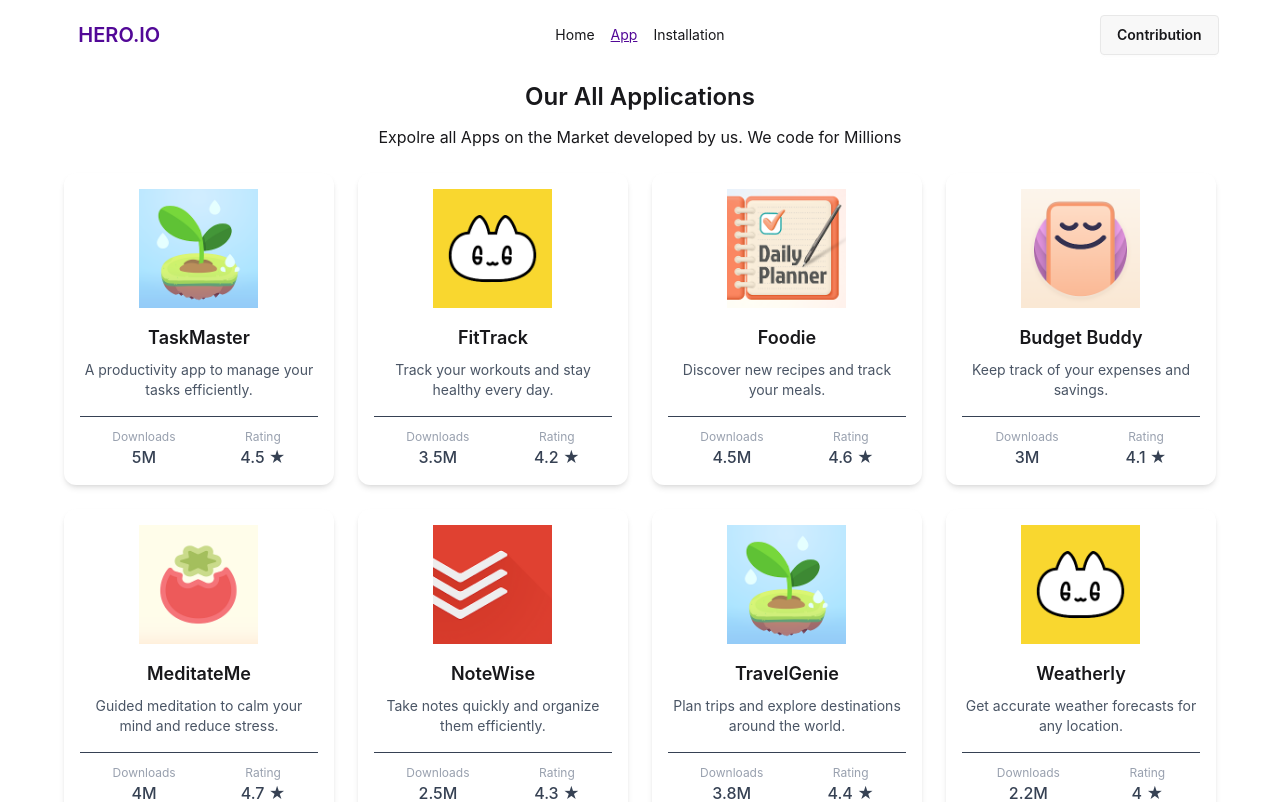
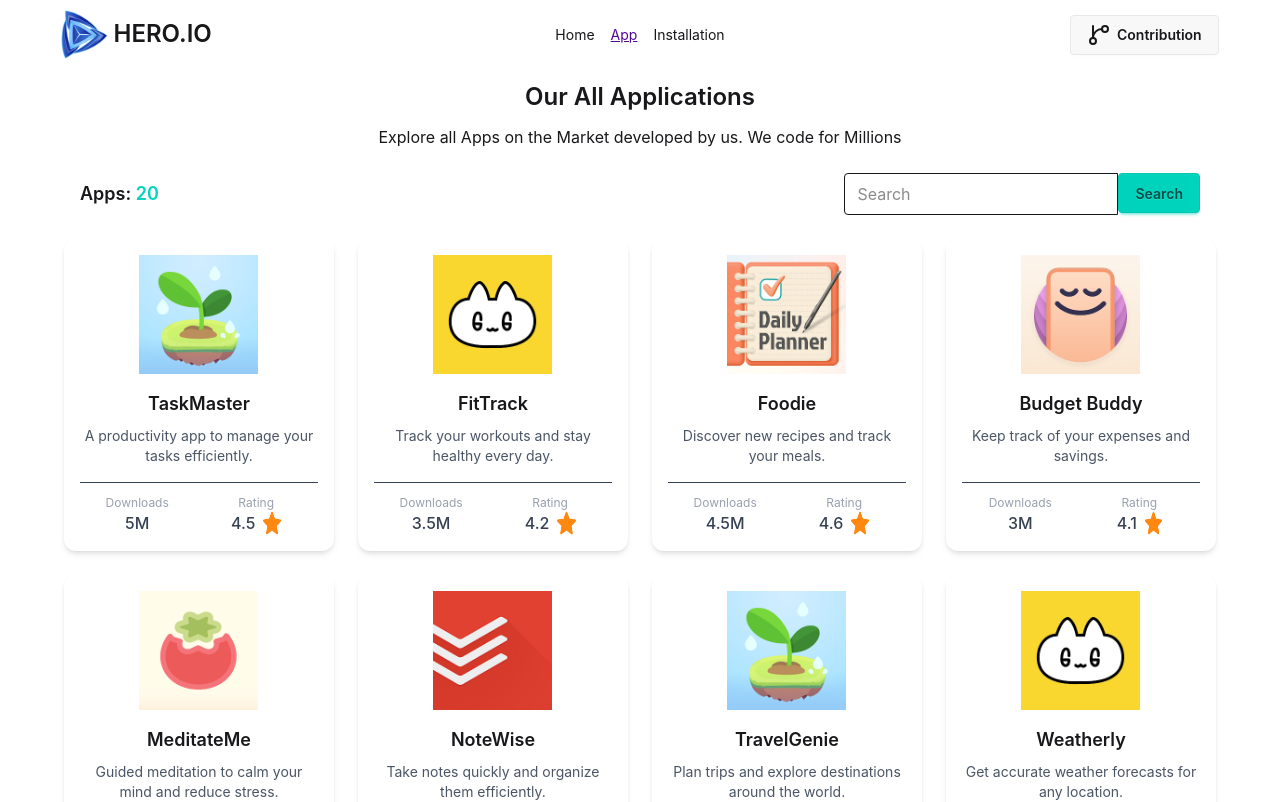
Before and after one commit to YeacinSanto/hero-app, a React (Vite) app: page /app in a window 1280 px wide. Shown: the top 802 px of the page. Built offline with nearby package versions, Linux system fonts and the light colour scheme.

Commit message:
implementing icons and image

```diff
--- a/package.json
+++ b/package.json
@@ -12,6 +12,7 @@
   "dependencies": {
     "@tailwindcss/vite": "^4.2.2",
     "lucide": "^1.3.0",
+    "lucide-react": "^1.7.0",
     "react": "^19.2.4",
     "react-dom": "^19.2.4",
     "react-icon": "^1.0.0",
--- a/src/Components/AppDetails/AppDetails.jsx
+++ b/src/Components/AppDetails/AppDetails.jsx
@@ -5,17 +5,14 @@ const AppDetails = () => {
     const { id } = useParams();
     const data = useLoaderData();
 
-    // Find the current app first
+
     const app = data.find(app => app.id == id);
 
-    if (!app) {
-        return <p className="text-center mt-10">App not found</p>;
-    }
 
-    // Initialize button state based on localStorage
+
     const [clicked, setClicked] = useState(() => {
         const installedApps = JSON.parse(localStorage.getItem("installedApps") || "[]");
-        return installedApps.some(a => a.id === id); // true if already installed
+        return installedApps.some(a => a.id === id);
     });
 
     const handleOnClicked = () => {
@@ -25,12 +22,12 @@ const AppDetails = () => {
         const isAlreadyInstalled = installedApps.some(a => a.id === app.id);
 
         if (!isAlreadyInstalled) {
-            installedApps.push(app); // add current app
+            installedApps.push(app);
             localStorage.setItem("installedApps", JSON.stringify(installedApps));
         }
     };
 
-    // Calculate total ratings
+
     const totalRatings = app.ratings.reduce((sum, item) => sum + item.count, 0);
 
     return (
@@ -79,12 +76,18 @@ const AppDetails = () => {
                         className={`mt-6 px-6 py-2 rounded-lg transition ${
                             clicked
                                 ? "bg-gray-400 text-white cursor-not-allowed"
-                                : "bg-green-500 text-white hover:bg-green-600"
+                                : "bg-blue-500 text-white hover:bg-blue-600"
                         }`}
                         disabled={clicked}
                     >
-                        {clicked ? "Installed" : `Install Now (${app.size} MB)`}
+                        {clicked ? "Installed" : (
+    <span className="flex items-center gap-2">
+      <img src={`/assets/icon-downloads.png`} alt="" className="w-5 h-5" />
+      {`Install Now (${app.size} MB)`}
+    </span>
+  )}
                     </button>
+
                 </div>
             </div>
 
@@ -121,7 +124,7 @@ const AppDetails = () => {
             {/* Divider */}
             <hr className="my-10" />
 
-            {/* Description */}
+
             <div>
                 <h2 className="text-xl font-semibold mb-4">Description</h2>
                 <p className="text-gray-600 leading-relaxed">{app.description}</p>
--- /dev/null
+++ b/src/Components/AppError/AppError.jsx
@@ -0,0 +1,15 @@
+import React from 'react';
+import { Link } from 'react-router';
+
+const AppError = () => {
+    return (
+        <div className='flex flex-col items-center'>
+            <img className='w-1/3' src="/assets/App-Error.png" alt="" />
+            <h2 className='font-bold text-2xl mt-3'>Oops, App not found!</h2>
+            <div className="text-gray-400 mb-3"><small>The App you are looking for is not available.</small></div>
+            <Link to='/app' className='btn btn-success'>Go Back!</Link>
+        </div>
+    );
+};
+
+export default AppError;
--- a/src/Components/Apps/Apps.jsx
+++ b/src/Components/Apps/Apps.jsx
@@ -6,15 +6,40 @@ const Apps = () => {
     const data = useLoaderData();
 
     return (
-        <div className='flex flex-col items-center'>
+        <div className="flex flex-col items-center">
+            {/* Header */}
             <div className="flex flex-col items-center">
-                <h2 className='font-semibold text-2xl m-3'>Our All Applications</h2>
-            <p className='text-base-400 mb-6'>Expolre all Apps on the Market developed by us. We code for Millions</p>
+                <h2 className="font-semibold text-2xl m-3">Our All Applications</h2>
+                <p className="text-base-400 mb-6">
+                    Explore all Apps on the Market developed by us. We code for Millions
+                </p>
             </div>
+
+            {/* Apps count + Search bar on the same row */}
+            <div className="flex justify-between items-center w-full max-w-6xl mb-6 px-4">
+                {/* Left side: Apps count */}
+                <div className="text-lg font-semibold">
+                    Apps: <span className="text-accent">{data.length}</span>
+                </div>
+
+                {/* Right side: Search bar + button */}
+                <div className="flex">
+                    <input
+                        className="border rounded-l-sm px-3 py-2"
+                        type="text"
+                        placeholder="Search"
+                    />
+                    <button className="btn btn-accent rounded-r-sm px-4">
+                        Search
+                    </button>
+                </div>
+            </div>
+
+            {/* Apps Grid */}
             <div className="grid grid-cols-1 md:grid-cols-4 gap-6 max-w-6xl mx-auto">
-                {
-                    data.map(app=>(<SingleApp app={app}></SingleApp>))
-                }
+                {data.map((app) => (
+                    <SingleApp key={app.id} app={app} />
+                ))}
             </div>
         </div>
     );
--- /dev/null
+++ b/src/Components/ErrorPage/ErrorPage.jsx
@@ -0,0 +1,15 @@
+import React from 'react';
+import { Link } from 'react-router';
+
+const ErrorPage = () => {
+    return (
+        <div className='flex flex-col items-center'>
+            <img className='w-1/3' src="/assets/error-404.png" alt="" />
+            <h2 className='font-bold text-2xl mt-3'>Oops, page not found!</h2>
+            <div className="text-gray-400 mb-3"><small>The page you are looking for is not available.</small></div>
+            <Link to='/' className='btn btn-success'>Go Back!</Link>
+        </div>
+    );
+};
+
+export default ErrorPage;
--- a/src/Components/Installation/Installation.jsx
+++ b/src/Components/Installation/Installation.jsx
@@ -1,5 +1,7 @@
 import React, { useEffect, useState } from "react";
 import InstalledAppItems from "./InstalledAppItems";
+import ErrorPage from "../ErrorPage/ErrorPage";
+import AppError from "../AppError/AppError";
 
 const InstallationPage = () => {
     const [installedApps, setInstalledApps] = useState([]);
@@ -18,7 +20,7 @@ const InstallationPage = () => {
     };
 
     if (installedApps.length === 0) {
-        return <p className="text-center mt-10">No apps installed yet.</p>;
+        return <AppError></AppError>;
     }
 
     return (
--- a/src/Components/NavBar/NavBar.jsx
+++ b/src/Components/NavBar/NavBar.jsx
@@ -1,6 +1,9 @@
 import React from 'react';
 import { Link, NavLink } from 'react-router';
 import "./NavBar.css"
+import { GitBranch, GitCommit } from 'lucide';
+import { GiTacos } from 'react-icons/gi';
+import { GitBranchIcon } from 'lucide-react';
 const NavBar = () => {
     const links = <>
         <NavLink className='m-2' to='/'>Home</NavLink>
@@ -21,7 +24,13 @@ const NavBar = () => {
             {links}
       </ul>
     </div>
-    <Link className="btn btn-ghost button text-xl " to='/'>HERO.IO</Link>
+
+      <Link to='/' className='flex items-center gap-1'>
+
+        <img className='w-1/10' src="/assets/logo.png" alt="" />
+        <h2 className='font-semibold text-2xl'>HERO.IO</h2>
+      </Link>
+
   </div>
   <div className="navbar-center hidden lg:flex">
     <ul className="menu menu-horizontal px-1">
@@ -29,7 +38,14 @@ const NavBar = () => {
     </ul>
   </div>
   <div className="navbar-end">
-    <a className="btn">Contribution</a>
+
+    {/* <GitCommit></GitCommit> */}
+
+    <Link target='_blank' to='https://github.com/YeacinSanto/hero-app' className='btn'>
+      <GitBranchIcon></GitBranchIcon>
+      <a className="">Contribution</a>
+
+    </Link>
   </div>
 </div>
     );
--- a/src/Components/SingleApp/SingleApp.jsx
+++ b/src/Components/SingleApp/SingleApp.jsx
@@ -26,7 +26,10 @@ const SingleApp = ({ app }) => {
         </div>
         <div>
           <small className="block text-xs text-gray-400">Rating</small>
-          <span className="font-medium">{app.ratingAvg} ★</span>
+          <div className="flex justify-center gap-2">
+            <h6 className="font-medium">{app.ratingAvg} </h6>
+            <img className='w-1/4' src='/assets/icon-ratings.png' alt="" />
+          </div>
         </div>
       </div>
     </div>
--- a/src/Routes/Routes.jsx
+++ b/src/Routes/Routes.jsx
@@ -5,6 +5,7 @@ import HomePage from "../Components/HomePage/HomePage";
 import Apps from "../Components/Apps/Apps";
 import Installation from "../Components/Installation/Installation";
 import AppDetails from "../Components/AppDetails/AppDetails";
+import ErrorPage from "../Components/ErrorPage/ErrorPage";
 
 export const router = createBrowserRouter([
     {
@@ -25,7 +26,11 @@ export const router = createBrowserRouter([
                 loader: ()=>fetch('/app.json').then(res=>res.json()),
                 Component: AppDetails
             },
-            {path: '/installation', Component: Installation}
+            {path: '/installation', Component: Installation},
+            {
+                path: "/*",
+                Component: ErrorPage
+            }
         ]
     }
 ])
```
Also changed, not shown: 2 other files (tests, documents, lock files or other folders).
